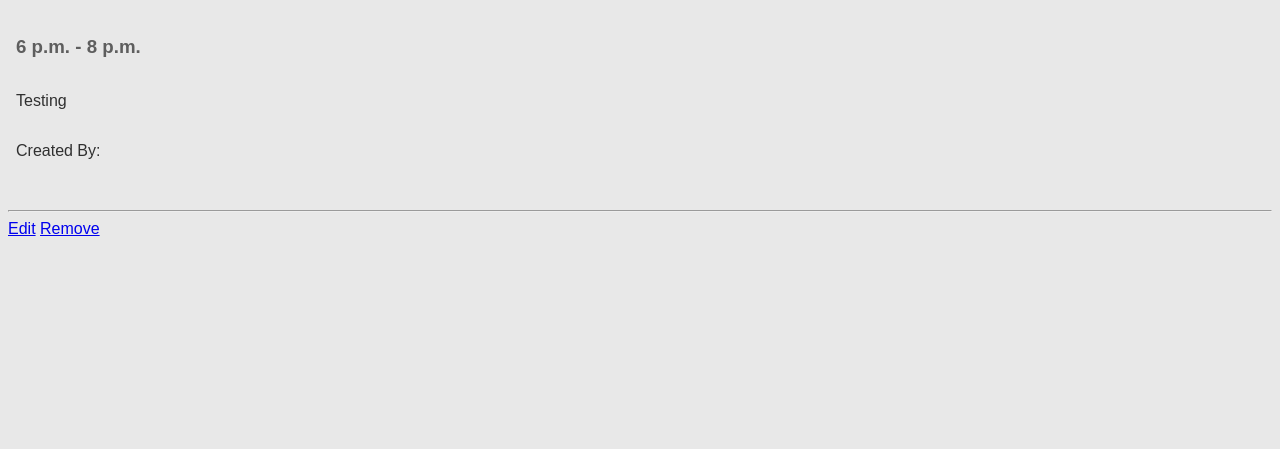
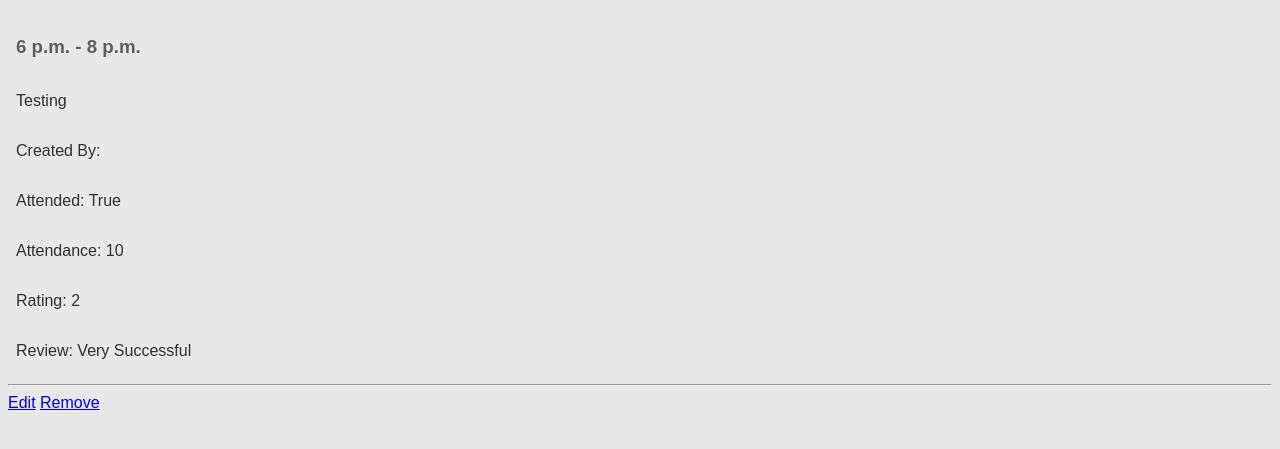
Before and after one commit to Edge720/PPM-Project, a Django app: page /events/2020-05-02/3/ in a window 1280 px wide. Shown: the part 189-638 px from the top of the page. Run offline with Django 3.2, Linux system fonts and the light colour scheme; a user stored in the database is signed in; data comes from the database, SQL or seed files in the repository; both versions use the stored data as it was after the commit; some libraries are stand-ins or nearby versions.

Commit message:
Added event Reviewing

```diff
--- a/events/models.py
+++ b/events/models.py
@@ -10,9 +10,18 @@ class Event(models.Model):
     start_time = models.TimeField()
     end_time = models.TimeField()
     event_desc = models.CharField(max_length=400)
+    event_reviewed = models.BooleanField(default = False)
+    event_location = models.CharField(default = "",max_length=200)
     event_user = models.ForeignKey(User, default=None, on_delete = models.CASCADE)
     def __str__(self):
         return self.event_name
+
+class Review(models.Model):
+    event_reviewed = models.ForeignKey(Event, default = None, on_delete = models.CASCADE)
+    review = models.CharField(max_length=400)
+    attended = models.BooleanField(default = True)
+    attendance = models.IntegerField()
+    rating = models.IntegerField()
 
 class UserProfile(models.Model):
     user = models.OneToOneField(User, on_delete = models.CASCADE)
--- a/events/templates/events/day_event_layout.html
+++ b/events/templates/events/day_event_layout.html
@@ -13,7 +13,7 @@
             <tr>
             	<th>{{ time.0 }}</th>
 		{% if time.1 %}
-			<td colspan="4" style="background-color: {{time.1.0.2.userprofile.hex_code}};" rowspan="{{time.1.0.1}}"xw>{{time.1.0.0}}</td>
+			<td colspan="4" style="background-color: {{time.1.0.2.userprofile.hex_code}}; color = "white"; rowspan="{{time.1.0.1}}">{{time.1.0.0}}</td>
 		{% endif %}
             </tr>
 	{% endfor %}
--- a/events/templates/events/event_details.html
+++ b/events/templates/events/event_details.html
@@ -60,7 +60,12 @@
 	<h3>{{ event.start_time }} - {{ event.end_time }}</h3>
 	<p>{{ event.event_desc }}</p>
 	<p>Created By: {{user.first_name}} {{user.last_name}}</p>
-	<br>
+    {% if review %}
+	<p>Attended: {{ review.attended }}</p>
+	<p>Attendance: {{ review.attendance }}</p>
+	<p>Rating: {{ review.rating }}</p>
+	<p>Review: {{ review.review }}</p>
+    {% endif %}
     {% if can_change %}
         <hr>
         <a href="{% url 'events:event_edit' year month day event_id%}">Edit</a>
--- a/events/templates/events/login.html
+++ b/events/templates/events/login.html
@@ -14,6 +14,9 @@
         <form class="panel-body" action="" method="post">
             {% csrf_token %}
             <div class="form-group">
+		<label style = "text-align: center;">Welcome To The CPOC:</label>
+		</br>
+		</br>
                 <label for="user">Username:</label>
                 <input type="text" class="form-control" id="user" name="user">
             </div>
--- a/events/urls.py
+++ b/events/urls.py
@@ -12,11 +12,13 @@ urlpatterns = [
     path('logout/', views.logout_user, name='logout_user'),
     path('add/done/', views.add_done, name='add_done'),
     path('<year>-<month>-<day>/', views.day_events, name='day_events'),
+    path('review/<event_id>', views.review_events, name='review_events'),
     path('<year>-<month>-<day>/<event_id>/', views.event_details, name='event_details'),
     path('<year>-<month>-<day>/<event_id>/edit', views.event_edit, name='event_edit'),
     path('<year>-<month>-<day>/<event_id>/edit/done', views.event_edit_done, name='event_edit_done'),
     path('<year>-<month>-<day>/<event_id>/remove', views.event_remove, name='event_remove'),
     path('<year>-<month>-<day>/<event_id>/remove/done', views.event_remove_done, name='event_remove_done'),
-    path('add-user/', views.add_user, name='add_user')
+    path('add-user/', views.add_user, name='add_user'),
+    path('review/done/<event_id>', views.review_done, name='review_done'),
 
 ]
--- a/events/views.py
+++ b/events/views.py
@@ -4,13 +4,16 @@ from django.shortcuts import render, redirect
 from django.utils import timezone
 from django.contrib import messages
 import calendar, datetime, random
+from django.db.models import F
 
 from django.contrib.auth.models import User
 from django.contrib.auth import authenticate, login, logout
 from django.contrib.auth.decorators import login_required
+
+
 from .decorators import admin_only, check_if_logged_in, admin_or_creator_only
 
-from .models import Event, UserProfile
+from .models import Event, UserProfile, Review
 from .forms import DateForm, CreateUserForm
 
 monthCount = 0
@@ -56,12 +59,16 @@ def index(request):
         temp_w_iter += 1
     del temp_d_iter, temp_w_iter
     today = timezone.now().day
-
+    event_review_set = Event.objects.filter(event_date__range=["2011-01-01", timezone.now()], event_user = request.user, event_reviewed = False)
+    event_reviews = []
+    for event in event_review_set :
+        event_reviews.append(event)
+        print(event)
     is_admin = 0
     if request.user.is_superuser:
         is_admin = 1
 
-    context = {'c_list': c_list, 'year': timezone.now().year+yearCount, 'month': timezone.now().month+monthCount, 'today':today, 'is_admin': is_admin}
+    context = {'c_list': c_list, 'year': timezone.now().year+yearCount, 'month': timezone.now().month+monthCount, 'today':today, 'is_admin': is_admin, 'event_review':event_reviews}
     return render(request, 'events/index.html', context)
 
 @login_required(login_url='events:login_page')
@@ -162,13 +169,15 @@ def logout_user(request):
 def event_details(request, year, month, day, event_id):
     event = Event.objects.get(pk=event_id)
     user = event.event_user
+    review = None
     user_details = User.objects.get(username = user)
-
+    if (event.event_reviewed == True):
+        review = Review.objects.get(event_reviewed = event_id)
     can_change = 0
     if request.user.id == event.event_user.id or request.user.is_superuser:
         can_change = 1
 
-    context = {'date':event.event_date, 'event':event, 'start':event.start_time, 'end':event.end_time, 'description':event.event_desc, 'user':user_details, 'can_change': can_change, 'year': year, 'month':month, 'day':day, 'event_id':event_id}
+    context = {'date':event.event_date, 'event':event, 'start':event.start_time, 'end':event.end_time, 'description':event.event_desc, 'user':user_details, 'can_change': can_change, 'year': year, 'month':month, 'day':day, 'event_id':event_id,'review':review}
     return render(request, 'events/event_details.html',context)
 
 @admin_or_creator_only
@@ -216,3 +225,20 @@ def event_remove_done(request, year, month, day, event_id):
         print('Error in retrieving event!')
 
     return HttpResponse('<script type="text/javascript">window.close();</script>')
+
+def review_events(request, event_id):
+    event = Event.objects.get(pk=event_id)
+    context = {'event':event}
+    return render(request, 'events/review.html',context)
+
+def review_done(request,event_id):
+    if (request.POST['attended'] == "on"):
+        value = True
+    else: value = False
+    event = Event.objects.get(pk=event_id)
+    event_review = Review(event_reviewed=event,review=request.POST['description'],attended=value,attendance=request.POST['quantity'],rating=request.POST['rating'])
+    event_review.save()
+    event.event_reviewed = True
+    event.save()
+
+    return HttpResponseRedirect(reverse('events:index'))
```
Also changed, not shown: events/static/ppm.css (+1 -24 lines), events/templates/events/index.html (+10 -1 lines), events/templates/events/ppm.css (+1 -24 lines), db.sqlite3.
